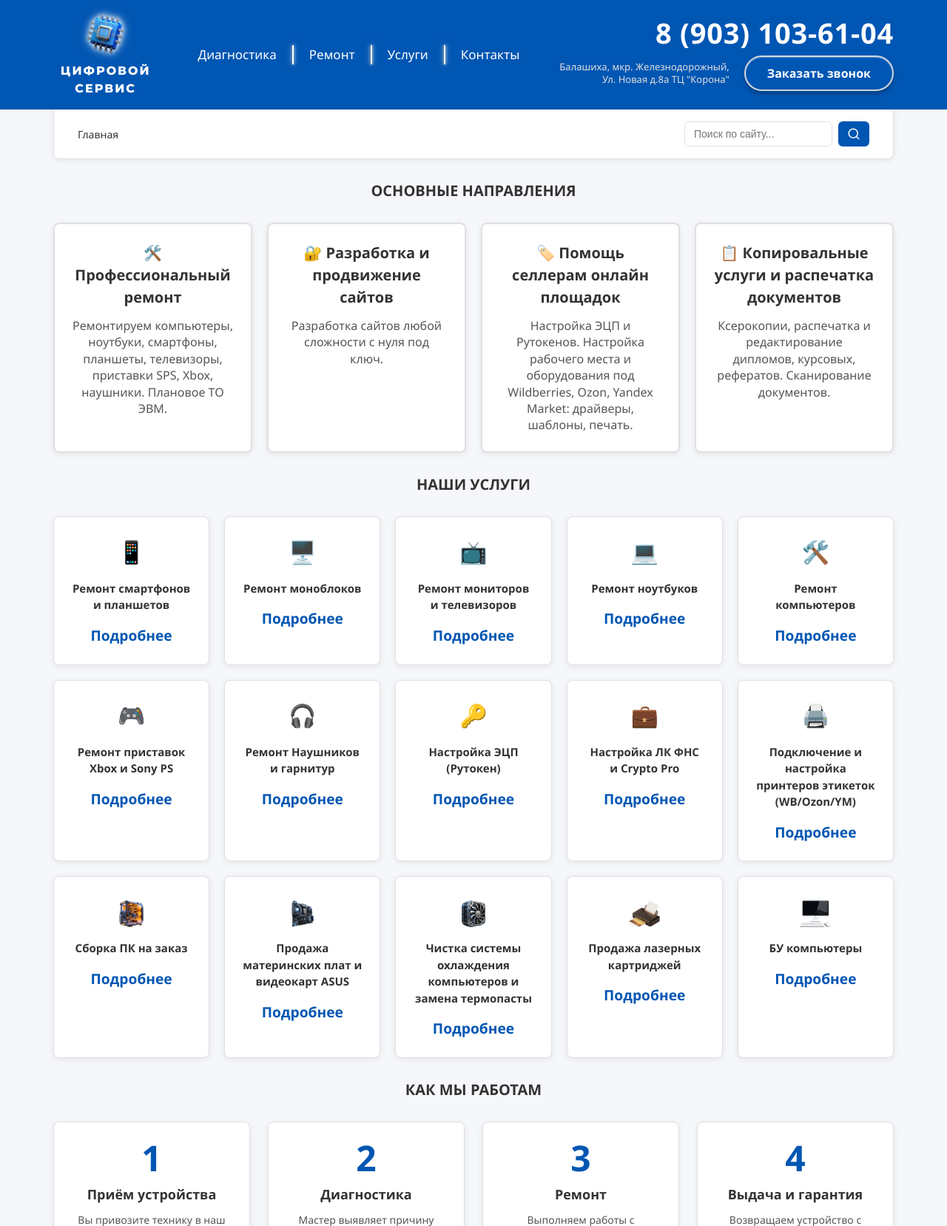
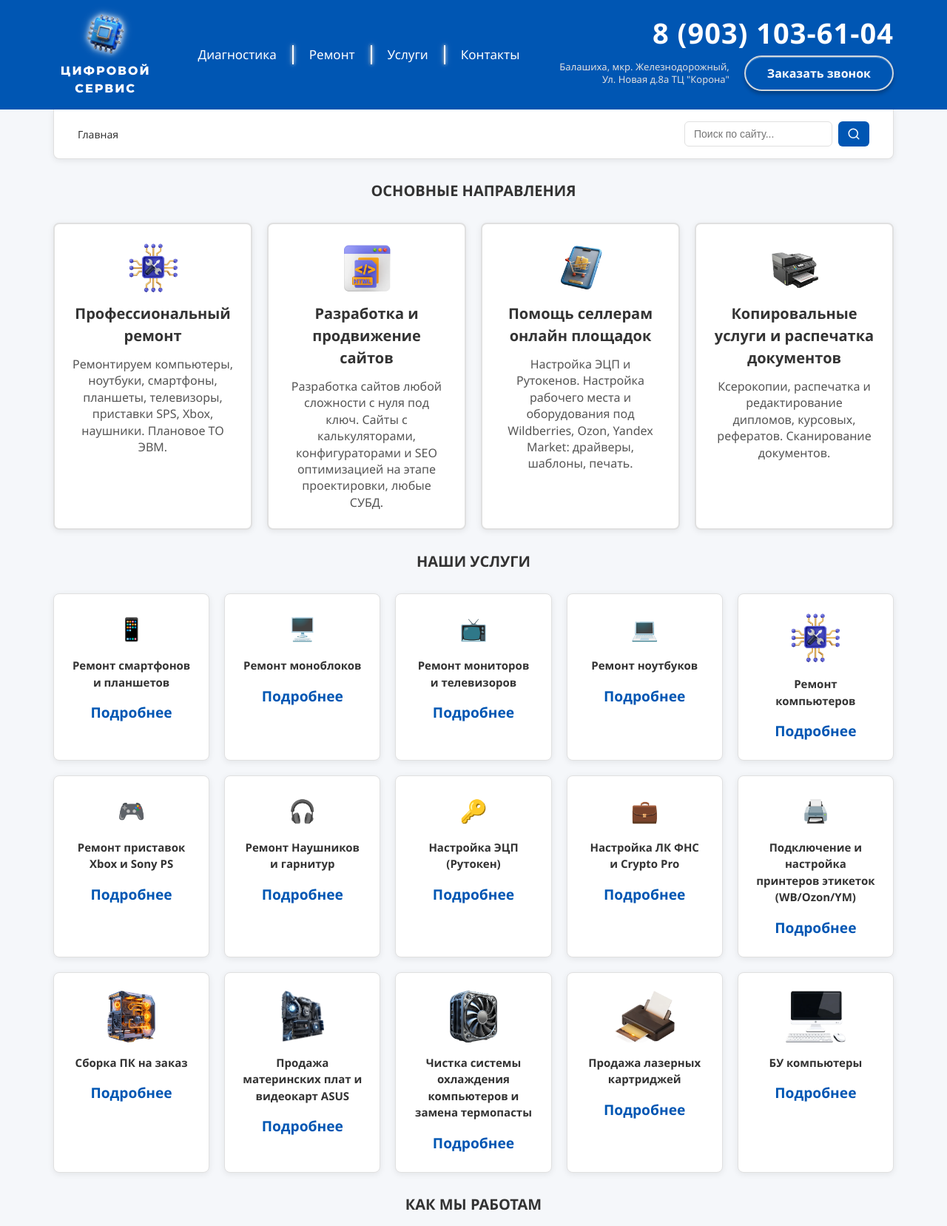
Before and after one commit to Valera566-alt/rs-site, a Flask app: page / in a window 1280 px wide. Shown: the top 1657 px of the page at 74% size. Run offline with Flask 3, Linux system fonts and the light colour scheme.

Commit message:
замена некоторых эмодзи на иконки

```diff
--- a/services.py
+++ b/services.py
@@ -9,7 +9,7 @@ def get_site_info():
         "hours": "с 09:00 до 20:00, без выходных",
         "features": [
             {
-                "icon": "🛠️",
+                "icon": "pc_rep.webp",
                 "title": "Профессиональный ремонт",
                 "slug": "professionalnyj-remont",
                 "seo_keyword": "профессиональному ремонту компьютеров, ноутбуков и телефонов в Балашихе, мкр. Железнодорожный",
@@ -41,15 +41,15 @@ def get_site_info():
                 "show_on_main": False
             },
             {
-                "icon": "🔐",
+                "icon": "web.webp",
                 "title": "Разработка и продвижение сайтов",
                 "slug": "razrabotka-i-prodvizhenie-sajtov",
                 "seo_keyword": "разработке и SEO продвижению сайтов в Балашихе и Железнодорожном под ключ",
-                "text": "Разработка сайтов любой сложности с нуля под ключ.",
+                "text": "Разработка сайтов любой сложности с нуля под ключ. Сайты с калькуляторами, конфигураторами и SEO оптимизацией на этапе проектировки, любые СУБД.",
                 "show_on_main": True
             },
             {
-                "icon": "🏷️",
+                "icon": "sellers.webp",
                 "title": "Помощь селлерам онлайн площадок",
                 "slug": "pomoshch-selleram-marketplejsov",
                 "seo_keyword": "настройке ЭЦП и принтеров этикеток для селлеров маркетплейсов в Железнодорожном",
@@ -57,7 +57,7 @@ def get_site_info():
                 "show_on_main": True
             },
             {
-                "icon": "📋",
+                "icon": "xerox.webp",
                 "title": "Копировальные услуги и распечатка документов",
                 "slug": "kopirovalnye-uslugi-i-pechat",
                 "seo_keyword": "копировальным услугам, распечатке документов и сканированию в Железнодорожном (ул. Новая 8а)",
@@ -93,7 +93,7 @@ def get_site_info():
             {"title": "Ремонт мониторов и телевизоров", "slug": "remont-televizorov",
              "seo_keyword": "ремонту мониторов и телевизоров", "icon": "📺"},
             {"title": "Ремонт ноутбуков", "slug": "remont-noutbukov", "seo_keyword": "ремонту ноутбуков", "icon": "💻"},
-            {"title": "Ремонт компьютеров", "slug": "remont-kompyuterov", "seo_keyword": "ремонту компьютеров", "icon": "🛠️"},
+            {"title": "Ремонт компьютеров", "slug": "remont-kompyuterov", "seo_keyword": "ремонту компьютеров", "icon": "pc_rep.webp"},
             {"title": "Ремонт приставок Xbox и Sony PS ", "slug": "remont-pristavok",
              "seo_keyword": "ремонту игровых приставок Xbox и PS", "icon": "🎮"},
             {"title": "Ремонт Наушников и гарнитур", "slug": "remont-naushnikov", "seo_keyword": "ремонту наушников и гарнитур",
--- a/static/css/style.css
+++ b/static/css/style.css
@@ -148,7 +148,7 @@ header {
     color: #fff;
     display: block;
     line-height: 1;
-    letter-spacing: 0.02em;
+    letter-spacing: 1px;
     margin-bottom: 4px;
 }
 
@@ -508,7 +508,7 @@ header {
     margin-top: 0;
     margin-bottom: 19px;
     text-transform: uppercase;
-    letter-spacing: 0.02em;
+    letter-spacing: 1px;
 }
 
 .footer-col ul {
--- a/templates/direction.html
+++ b/templates/direction.html
@@ -114,10 +114,10 @@
                         <span class="service-icon">
                             {% if service.icon.endswith('.webp') %}
                                 <img src="{{ url_for('static', filename='img/' + service.icon) }}"
-                                     style="height: 1.2em; width: auto; display: inline-block; vertical-align: middle;"
+                                     style="height: 70px; width: auto; display: block; margin: 0 auto 12px auto;"
                                      alt="{{ service.title }}">
                             {% else %}
-                                {{ service.icon }}
+                                <span style="font-size: 30px; display: block; margin-bottom: 12px;">{{ service.icon }}</span>
                             {% endif %}
                         </span>
                         <h3>{{ service.title }}</h3>
--- a/templates/index.html
+++ b/templates/index.html
@@ -111,7 +111,15 @@
             {% if feature.show_on_main %}
             <!-- Ссылка сама является карточкой feature-card. Внутри только чистый текст -->
             <a href="/directions/{{ feature.slug }}" class="feature-card">
-                <h3>{{ feature.icon }} {{ feature.title }}</h3>
+                {# Проверяем, картинка это или текстовый эмодзи #}
+                {% if feature.icon.endswith('.webp') %}
+                    <img src="{{ url_for('static', filename='img/' + feature.icon) }}"
+                         style="height: 70px; width: auto; display: block; margin: 0 auto 12px auto;"
+                         alt="{{ feature.title }}">
+                {% else %}
+                    <span style="font-size: 30px; display: block; margin-bottom: 12px;">{{ feature.icon }}</span>
+                {% endif %}
+                <h3>{{ feature.title }}</h3>
                 <p>{{ feature.text }}</p>
             </a>
             {% endif %}
@@ -129,10 +137,10 @@
                         {# Проверяем, картинка это или текстовый эмодзи #}
                         {% if service.icon.endswith('.webp') %}
                             <img src="{{ url_for('static', filename='img/' + service.icon) }}"
-                                 style="height: 1.2em; width: auto; display: inline-block; vertical-align: middle;"
+                                 style="height: 70px; width: auto; display: block; margin: 0 auto 12px auto;"
                                  alt="{{ service.title }}">
                         {% else %}
-                            {{ service.icon }}
+                            <span style="font-size: 30px; display: block; margin-bottom: 12px;">{{ service.icon }}</span>
                         {% endif %}
                     </span>
                     <h3>{{ service.title }}</h3>
```
Also changed, not shown: static/img/pc_rep.webp (added), static/img/sellers.webp (added), static/img/web.webp (added), static/img/xerox.webp (added).
